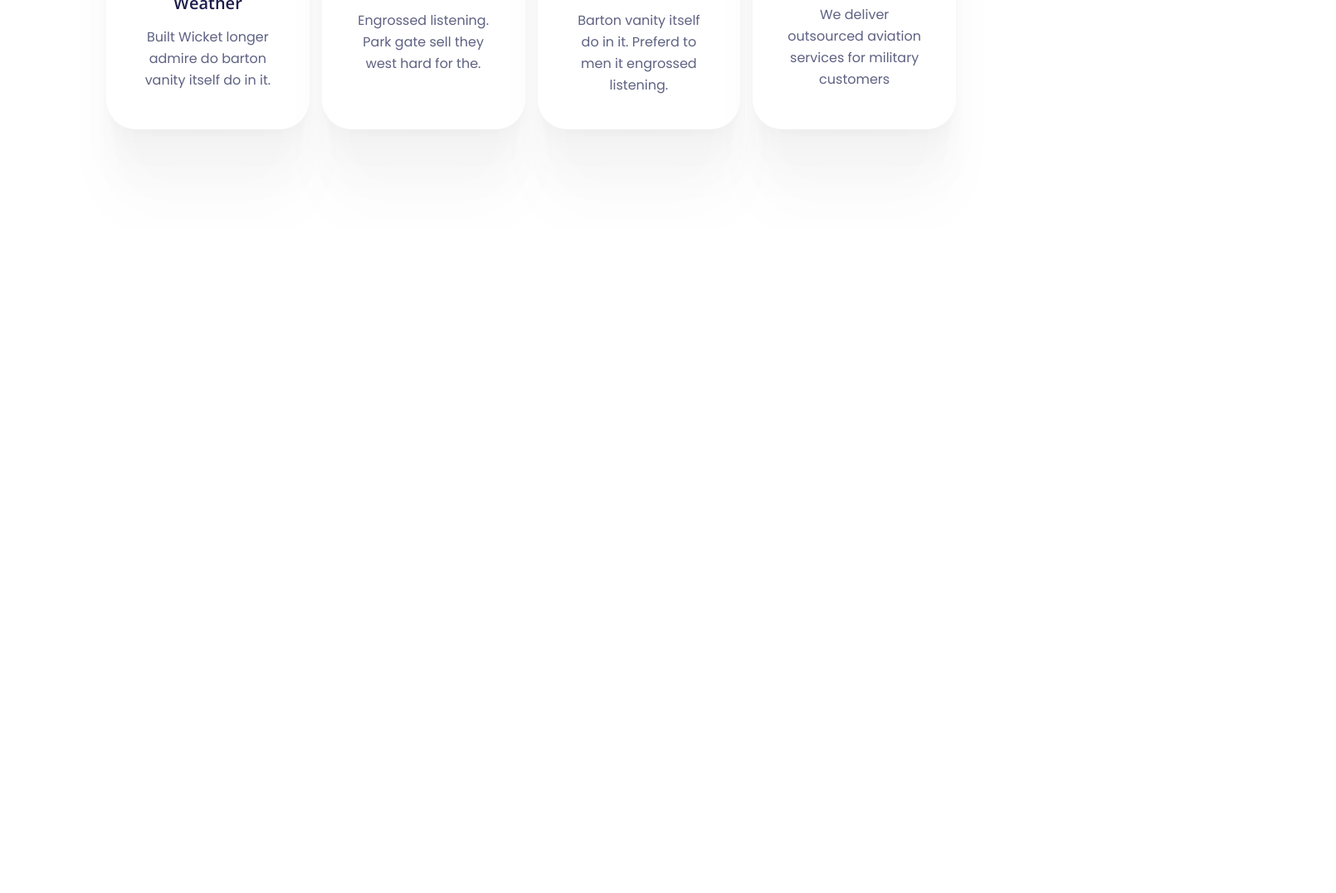
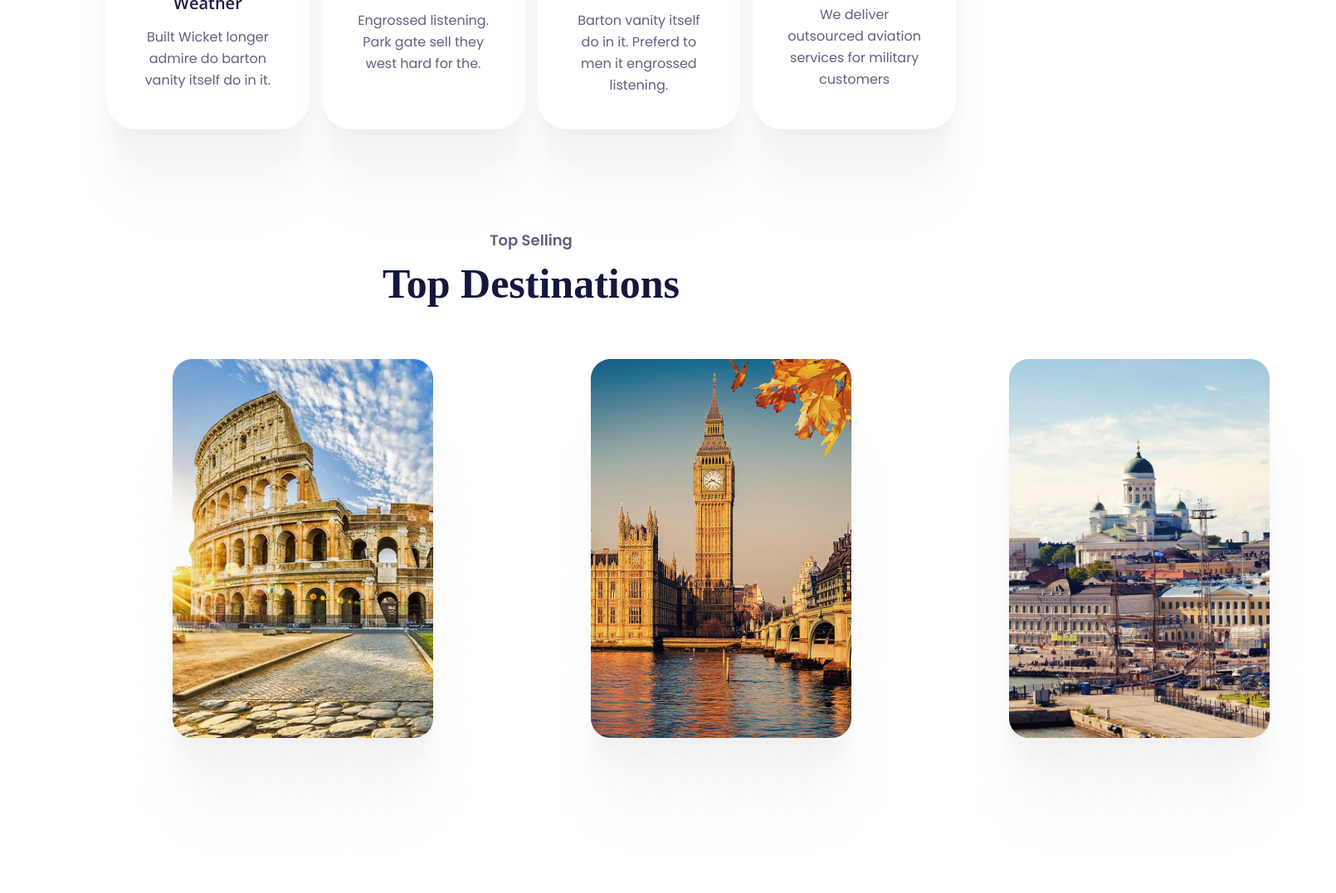
Before and after one commit to OfficialBRACUniversity/Practice01, a plain HTML site: page index.html in a window 1280 px wide. Shown: the part 1321-2398 px from the top of the page at 83% size, 1610 px wide, since content can reach past the window. Before the commit the page ends 1597 px from the top, so only its background shows below. Drawn offline with nearby package versions, Linux system fonts and the light colour scheme.

Commit message:
Third Section started

```diff
--- a/css/category.css
+++ b/css/category.css
@@ -7,7 +7,7 @@
     margin-bottom: 60px;
 }
 
-.divide1 p {
+.primary-p {
     color: var(--textclr, #5E6282);
     text-align: center;
     font-family: Poppins;
--- /dev/null
+++ b/css/destinaion.css
@@ -0,0 +1,14 @@
+.top-destination {
+    width: 80%;
+    margin: 0 auto;
+}
+
+.destiny {
+    display: flex;
+    gap: 30px;
+    justify-content: space-evenly;
+}
+
+.places {
+
+}
--- a/index.html
+++ b/index.html
@@ -9,6 +9,7 @@
     <link rel="stylesheet" href="css/style.css">
     <link rel="stylesheet" href="css/header.css">
     <link rel="stylesheet" href="css/category.css">
+    <link rel="stylesheet" href="css/destinaion.css">
 
     <!-- Font awesome Adding  -->
     <script src="https://kit.fontawesome.com/83da3a8840.js" crossorigin="anonymous"></script>
@@ -55,7 +56,7 @@
     <main>
         <section class="category">
             <div class="divide1">
-                <p>CATEGORY</p>
+                <p class="primary-p">CATEGORY</p>
                 <h2 class="primary-h2">We Offer Best Services</h2>
             </div>
             <div class="divide2">
@@ -83,6 +84,27 @@
                 </div>
             </div>
         </section>
+
+        <section class="top-destination">
+            <div class="divide1">
+                <p class="primary-p">Top Selling</p>
+                <h2 class="primary-h2">Top Destinations</h2>
+            </div>
+            <div class="destiny">
+                <div class="places">
+                    <img src="images/Rectangle 14.png" alt="">
+
+                </div>
+                <div class="places">
+                    <img src="images/Rectangle 14 (3).png" alt="">
+
+                </div>
+                <div class="places">
+                    <img src="images/Rectangle 14 (4).png" alt="">
+
+                </div>
+            </div>
+        </section>
     </main>
 
     <footer>
```
Also changed, not shown: images/Rectangle 14 (3).png (added), images/Rectangle 14 (4).png (added), images/Rectangle 14.png (added).
